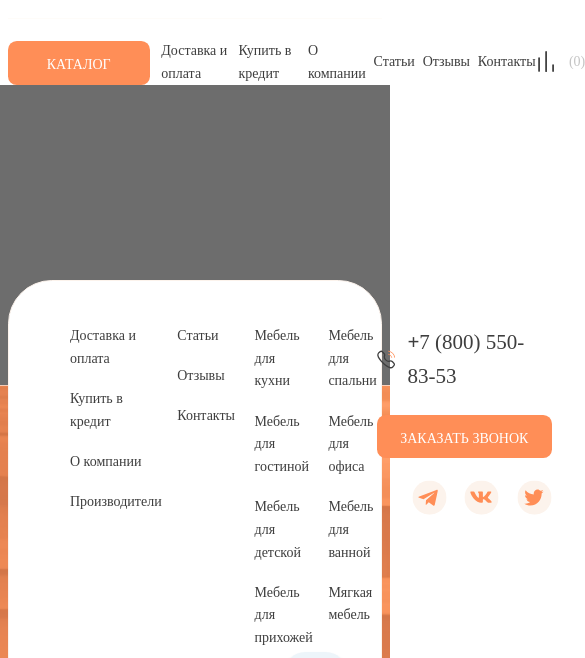
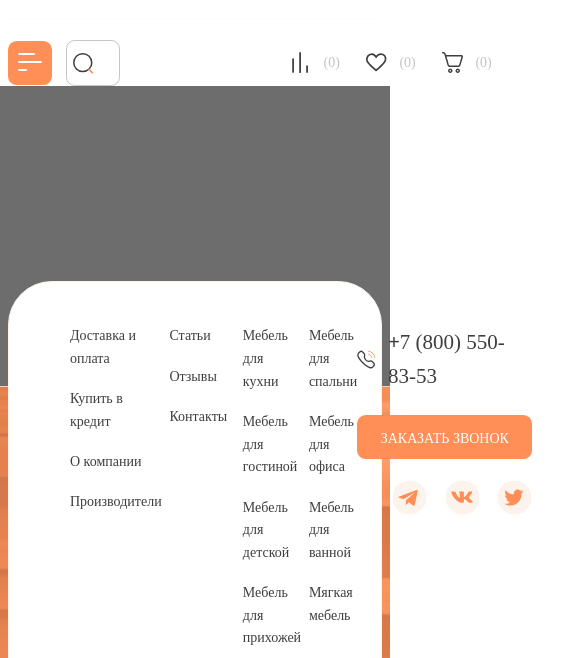
Before and after one commit to ArsenyKornilcev/mebelmarket, a plain HTML site: page index.html in a window 390 px wide. Shown: the part 160-818 px from the top of the page, 585 px wide, since content can reach past the window. Drawn offline with nearby package versions, Linux system fonts and the light colour scheme; a web font is replaced by a local one.

Commit message:
css: media before 1270

```diff
--- a/index.html
+++ b/index.html
@@ -66,7 +66,17 @@
 
             <div class="header__menu">
                 <div class="group">
-                    <div class="btn btn_orange">Каталог</div>
+                    <div class="btn btn_orange btn_icon">
+                        <span>Каталог</span>
+                        <svg xmlns="http://www.w3.org/2000/svg" width="24" height="19" viewBox="0 0 24 19" fill="none">
+                            <path d="M16 1.02993L1.16258 1.02993" stroke="white" stroke-width="2" stroke-linecap="round"
+                                stroke-linejoin="round" />
+                            <path d="M22.9375 9.04067L1.00034 9.04067" stroke="white" stroke-width="2" stroke-linecap="round"
+                                stroke-linejoin="round" />
+                            <path d="M8 17.0299L1.00316 17.0299" stroke="white" stroke-width="2" stroke-linecap="round"
+                                stroke-linejoin="round" />
+                        </svg>
+                    </div>
                     <ul>
                         <li><a href="">Доставка и оплата</a></li>
                         <li><a href="">Купить в кредит</a></li>
@@ -75,6 +85,27 @@
                         <li><a href="">Отзывы</a></li>
                         <li><a href="">Контакты</a></li>
                     </ul>
+                </div>
+                <div class="search">
+                    <input type="text" placeholder="Найти">
+                    <button>
+                        <svg xmlns="http://www.w3.org/2000/svg" width="21" height="21" viewBox="0 0 21 21" fill="none">
+                            <circle cx="9.76688" cy="9.76663" r="8.98856" stroke="#3E3E3E" stroke-width="1.5" stroke-linecap="round"
+                                stroke-linejoin="round" />
+                            <path d="M16.0186 16.4852L19.5426 20.0001" stroke="#FF8E57" stroke-width="1.5" stroke-linecap="round"
+                                stroke-linejoin="round" />
+                        </svg>
+                    </button>
+                </div>
+                <div class="location">
+                    <svg xmlns="http://www.w3.org/2000/svg" width="18" height="21" viewBox="0 0 18 21" fill="none">
+                        <path fill-rule="evenodd" clip-rule="evenodd"
+                            d="M1.23926 9.39136C1.25367 5.15077 4.70302 1.72477 8.94361 1.73918C13.1842 1.75359 16.6102 5.20294 16.5958 9.44353V9.53049C16.5436 12.287 15.0045 14.8348 13.1175 16.8261C12.0384 17.9468 10.8333 18.9389 9.52621 19.7827C9.17672 20.085 8.65832 20.085 8.30882 19.7827C6.36033 18.5144 4.65019 16.9132 3.25665 15.0522C2.01461 13.4294 1.30942 11.4598 1.23926 9.41744L1.23926 9.39136Z"
+                            stroke="#3E3E3E" stroke-width="1.5" stroke-linecap="round" stroke-linejoin="round" />
+                        <circle cx="8.9179" cy="9.53912" r="2.46087" stroke="#FF8E57" stroke-width="1.5" stroke-linecap="round"
+                            stroke-linejoin="round" />
+                    </svg>
+                    <span>Москва</span>
                 </div>
                 <div class="info">
                     <div class="info__item">
--- a/sass/components/_btn.sass
+++ b/sass/components/_btn.sass
@@ -10,9 +10,24 @@
     text-align: center
     text-transform: uppercase
 
+    svg
+        display: none
+
     &_orange
         background: $base-orange
         color: #fff
         &:hover
             background: #FF6B23
             color: #fff
+
+    @media (max-width: 1300px)
+        &_icon
+            width: 3.125rem
+            display: flex
+            justify-content: center
+            align-items: center
+
+            span
+                display: none
+            svg
+                display: block
--- a/sass/layout/_footer.sass
+++ b/sass/layout/_footer.sass
@@ -30,6 +30,10 @@
             height: 30px
             background: #fff
             border-radius: 10px
+    @media (max-width: 1400px)
+        .up
+            bottom: 2.5vw
+            right: 2.5vw
 
     .container
         padding: 3.12rem 4.37rem
@@ -82,7 +86,13 @@
                     max-width: max-content
                     gap: 5vw
                 &__block
+                    gap: 3vw
+        @media (max-width: 1240px)
+            .menu
+                &__columns
                     gap: 4vw
+                &__block
+                    gap: 2vw
 
         .column
             display: flex
--- a/sass/layout/_header.sass
+++ b/sass/layout/_header.sass
@@ -27,6 +27,9 @@
     &__menu
         order: 3
 
+        .search, .location
+            display: none
+
         .group
             display: flex
             align-items: center
@@ -54,3 +57,28 @@
                 gap: 3vw
                 ul
                     gap: 2vw
+    @media (max-width: 1270px)
+        &__top
+            .search
+                display: none
+            .profile
+                span
+                    display: block
+            .location
+                margin-right: 17vw
+        &__menu
+            .group
+                ul
+                    display: none
+            .search
+                display: flex
+                margin-right: 40vw
+                max-width: 33vw
+
+    @media (max-width: 1270px)
+        &__top
+            .location
+                flex-grow: 1
+                margin-right: 0
+        &__menu
+            gap: 1rem
```
Also changed, not shown: css/style.min.css, sass/components/_location.sass (line endings or trailing spaces), 1 other file.
